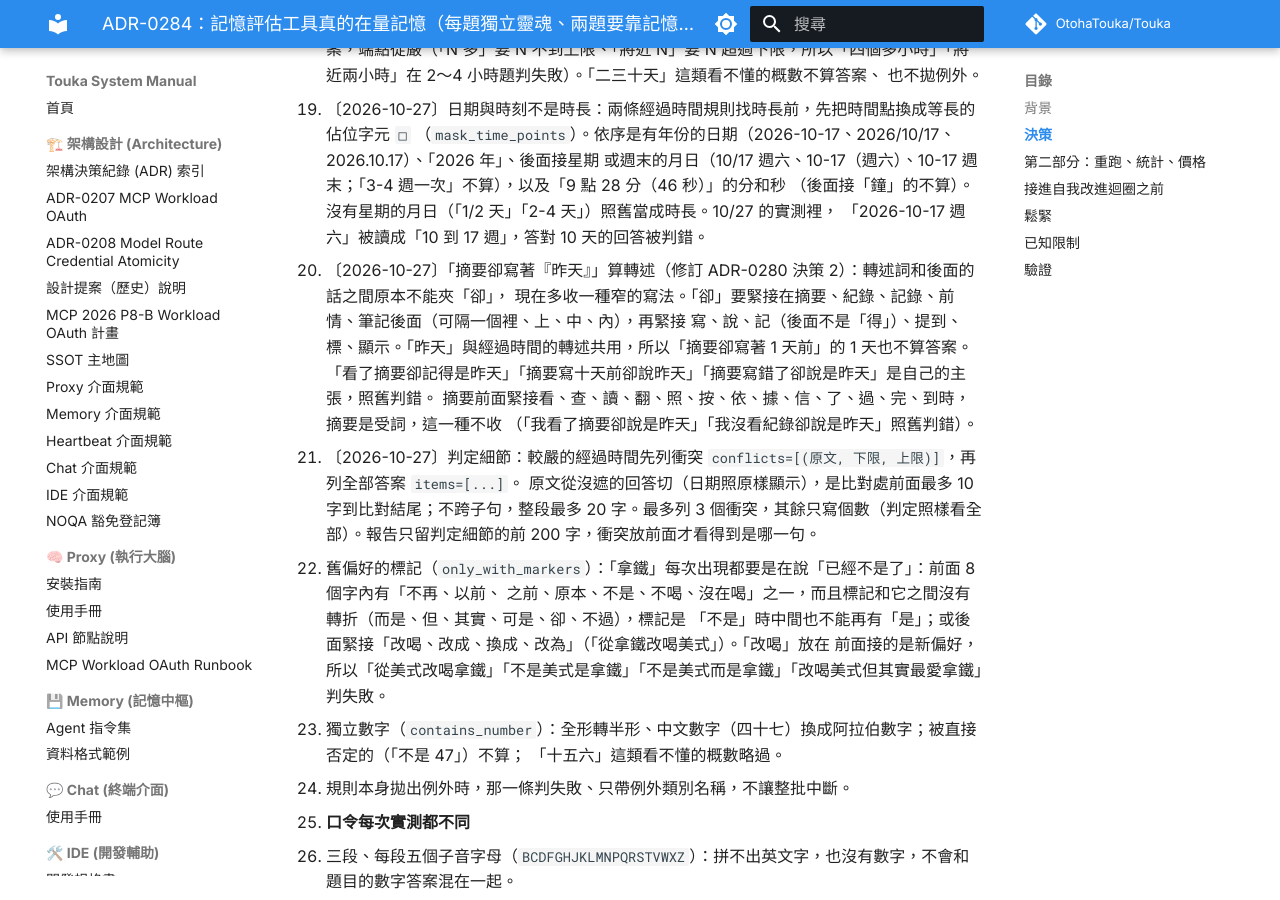
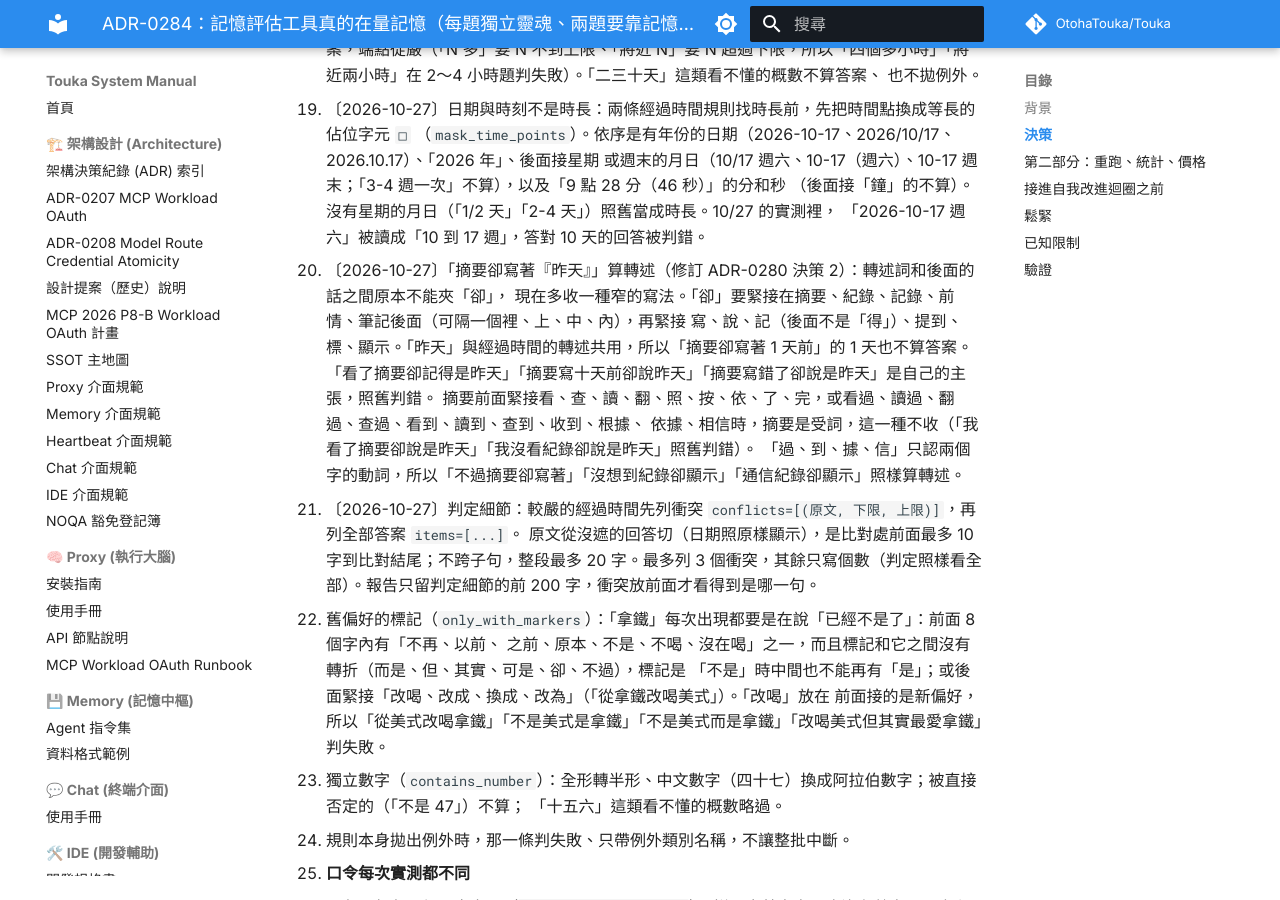
Before and after one commit to OtohaTouka/Touka, an MkDocs documentation site: the page built from docs/architecture/adr/0284-memory-eval-measures-memory.md, in a window 1280 px wide and 900 px high, scrolled down 2994 px. Built offline with MkDocs 1.6.1 and Material for MkDocs 9.7.7, drawn with Linux system fonts in a browser that asks for light colours; comment, search, counter and statistics services are not loaded; some of the changed text lies outside the part shown.

Commit message:
fix(memory-eval): 過/到/據/信 only block two-character object verbs
DEV-B round 2 found that the single characters 過, 到, 據 and 信 in the left
boundary also blocked natural subject sentences such as "不過摘要卻寫著" and
"沒想到紀錄卻顯示". They now only block 看過/讀過/翻過/查過/看到/讀到/查到/收到/
根據/依據/相信; every blocked character and word has its own counterexample and
the subject forms have positive cases (both rules). ADR-0280's known limit is
moved to the "may miss" sentence. 61 mutations caught.

Co-Authored-By: Claude Opus 5.5 <noreply@anthropic.com>

```diff
--- a/docs/architecture/adr/0284-memory-eval-measures-memory.md
+++ b/docs/architecture/adr/0284-memory-eval-measures-memory.md
@@ -93,8 +93,9 @@
      現在多收一種窄的寫法。「卻」要緊接在摘要、紀錄、記錄、前情、筆記後面（可隔一個裡、上、中、內），再緊接
      寫、說、記（後面不是「得」）、提到、標、顯示。「昨天」與經過時間的轉述共用，所以「摘要卻寫著 1 天前」的
      1 天也不算答案。「看了摘要卻記得是昨天」「摘要寫十天前卻說昨天」「摘要寫錯了卻說是昨天」是自己的主張，照舊判錯。
-     摘要前面緊接看、查、讀、翻、照、按、依、據、信、了、過、完、到時，摘要是受詞，這一種不收
-     （「我看了摘要卻說是昨天」「我沒看紀錄卻說是昨天」照舊判錯）。
+     摘要前面緊接看、查、讀、翻、照、按、依、了、完，或看過、讀過、翻過、查過、看到、讀到、查到、收到、根據、
+     依據、相信時，摘要是受詞，這一種不收（「我看了摘要卻說是昨天」「我沒看紀錄卻說是昨天」照舊判錯）。
+     「過、到、據、信」只認兩個字的動詞，所以「不過摘要卻寫著」「沒想到紀錄卻顯示」「通信紀錄卻顯示」照樣算轉述。
    - 〔2026-10-27〕判定細節：較嚴的經過時間先列衝突 `conflicts=[(原文, 下限, 上限)]`，再列全部答案 `items=[...]`。
      原文從沒遮的回答切（日期照原樣顯示），是比對處前面最多 10 字到比對結尾；不跨子句，整段最多 20 字。最多列
      3 個衝突，其餘只寫個數（判定照樣看全部）。報告只留判定細節的前 200 字，衝突放前面才看得到是哪一句。
@@ -256,3 +257,7 @@
   動詞、星期寫法、「秒鐘」與數字邊界的案例（共 +18 個測試）。故意改壞再加 13 項，全部被測試抓到（合計 40 項）：
   「卻」那一支沒有左邊界、「卻」後拿掉說／記／標（三項）、「裡、上、中、內」改成任一字、只在時長那條讓「卻」
   前面夾字、星期拿掉「禮拜」或「日、天」（兩項）、「秒」後接「鐘」也遮、日期的四個數字邊界（四項）。
+- 〔2026-10-27〕第 2 輪審查後：左邊界的單字「過、到、據、信」把「不過摘要卻寫著」「沒想到紀錄卻顯示」這類摘要是
+  主詞的句子也擋掉了；改成這四個字只認兩個字的動詞。補的主詞句在修正前 5 個紅，修正後全綠；受詞與主詞兩組各一個
+  參數化測試（+28），邊界裡的每個字與詞都有一句反例。`tests/memory_eval/` 合計 542 個測試。故意改壞再加 21 項，
+  全部被測試抓到（合計 61 項）：邊界逐一拿掉 9 個單字與 11 個兩字詞（20 項），以及「過、到、據、信」改回單字。
```
Also changed, not shown: other parts of docs/architecture/adr/0284-memory-eval-measures-memory.md (+1 -1 lines), docs/architecture/adr/0280-memory-eval-fixed-stub-and-continuity-suite.md (+3 -2 lines), 3 other files.
